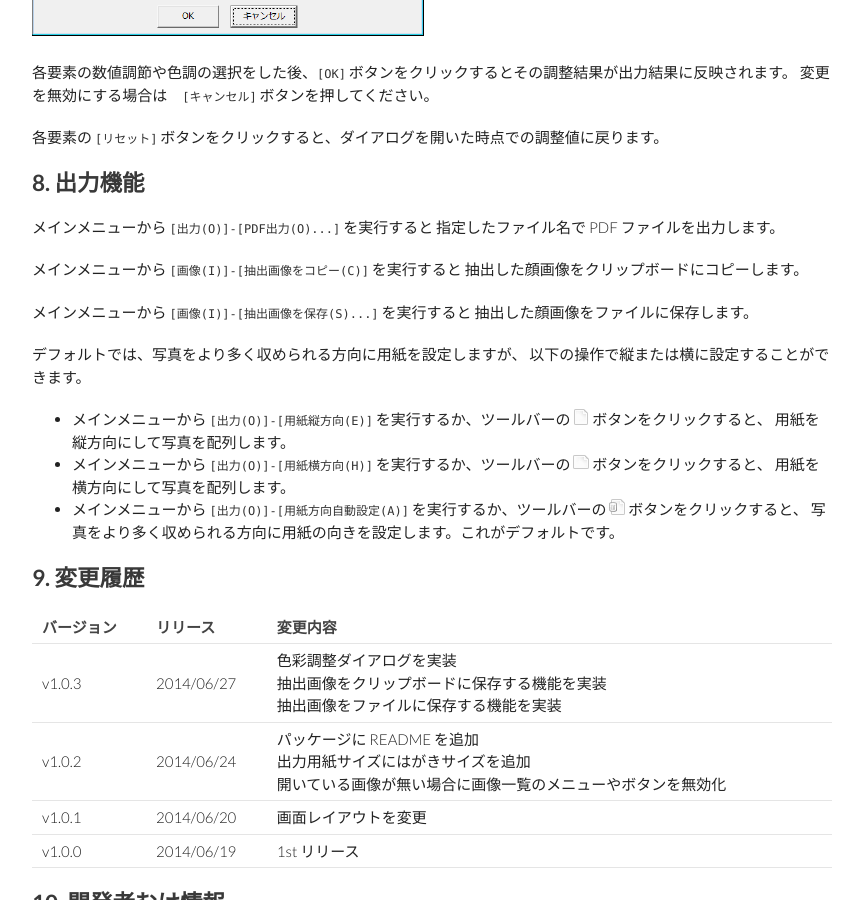
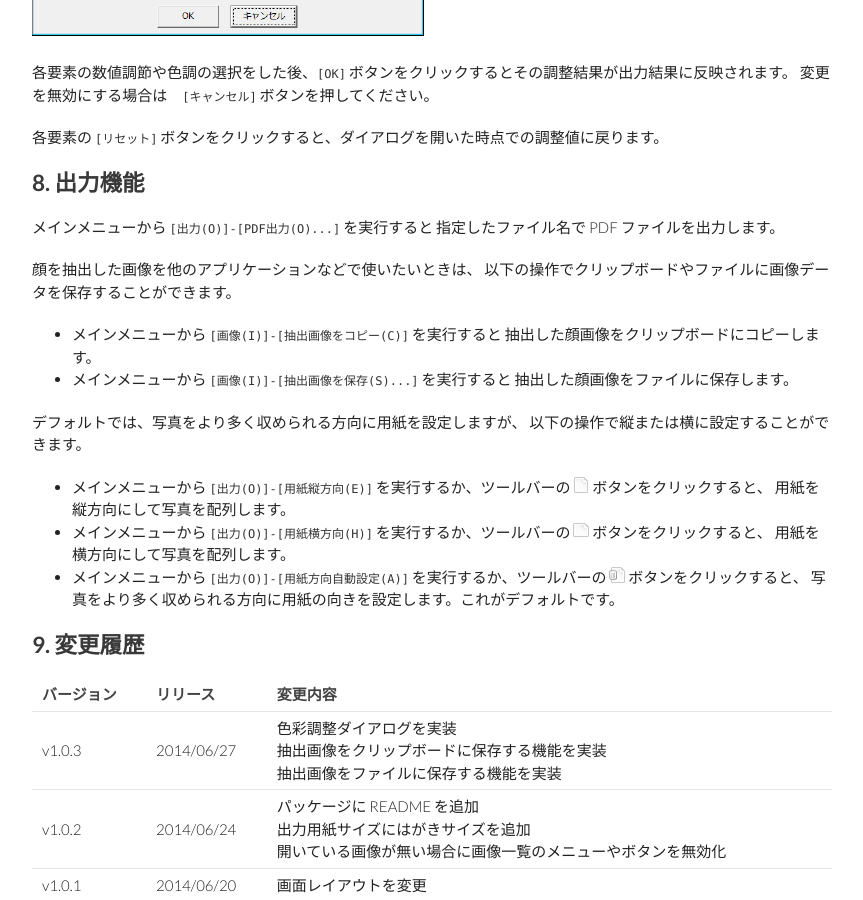
Before and after one commit to gura-app/gura-app.github.io, a Jekyll site: the page built from gurashot/index.md, in a window 1280 px wide and 900 px high, scrolled down 4412 px. Shown: the whole window, without its empty margins (208-1071 px from the left). Built offline with Jekyll 4.4.1, drawn with Linux system fonts in a browser that asks for light colours; Markdown is read by kramdown in place of the engine named in the settings.

Commit message:
updated document

```diff
--- a/gurashot/index.md
+++ b/gurashot/index.md
@@ -142,11 +142,13 @@ Windows Installer (`gura-x.x.x-win32.msi`) をダウンロードし、インス
 メインメニューから `[出力(O)]-[PDF出力(O)...]` を実行すると
 指定したファイル名で PDF ファイルを出力します。
 
-メインメニューから `[画像(I)]-[抽出画像をコピー(C)]` を実行すると
-抽出した顔画像をクリップボードにコピーします。
+顔を抽出した画像を他のアプリケーションなどで使いたいときは、
+以下の操作でクリップボードやファイルに画像データを保存することができます。
 
-メインメニューから `[画像(I)]-[抽出画像を保存(S)...]` を実行すると
-抽出した顔画像をファイルに保存します。
+* メインメニューから `[画像(I)]-[抽出画像をコピー(C)]` を実行すると
+  抽出した顔画像をクリップボードにコピーします。
+* メインメニューから `[画像(I)]-[抽出画像を保存(S)...]` を実行すると
+  抽出した顔画像をファイルに保存します。
 
 デフォルトでは、写真をより多く収められる方向に用紙を設定しますが、
 以下の操作で縦または横に設定することができます。
```
